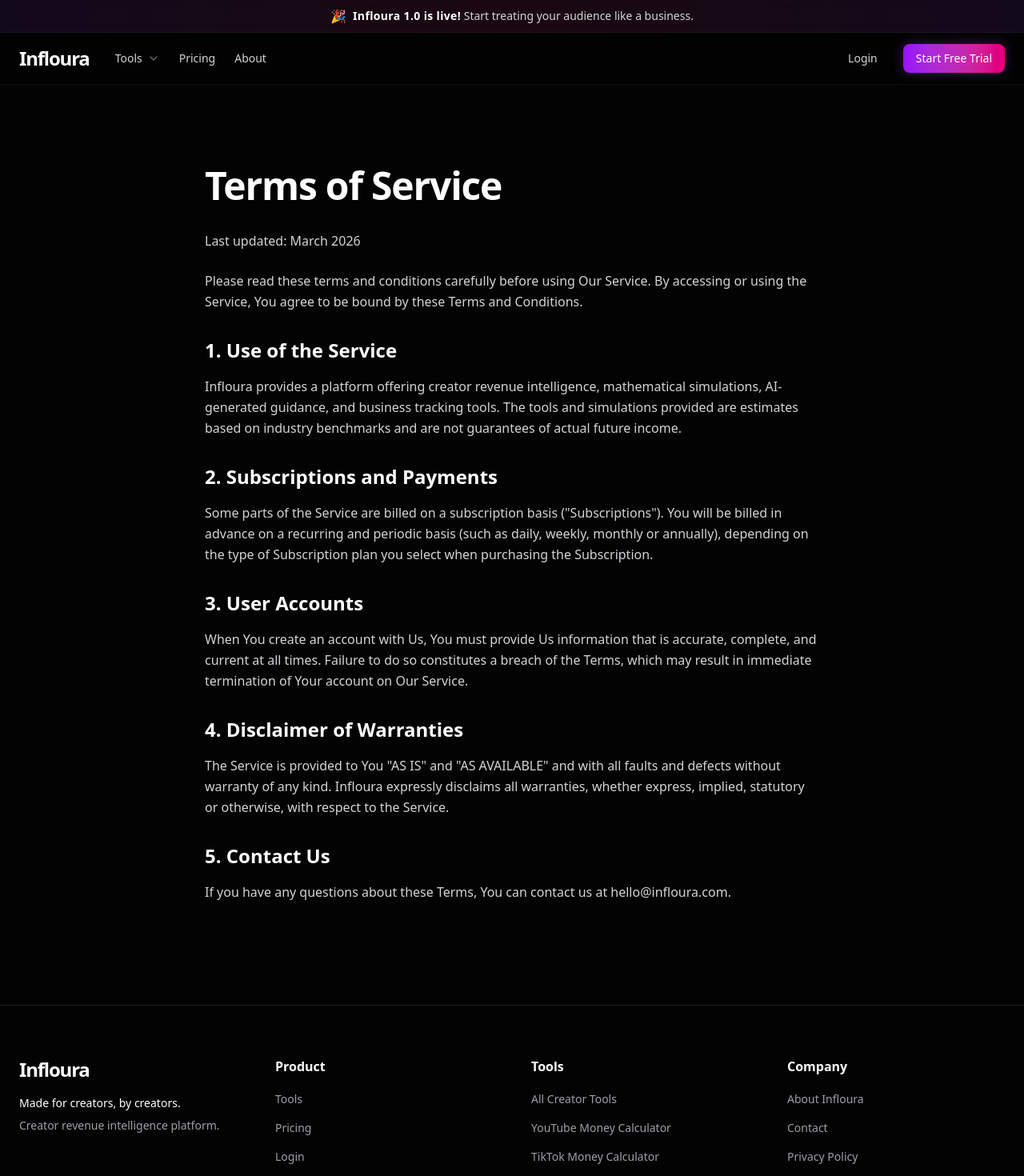
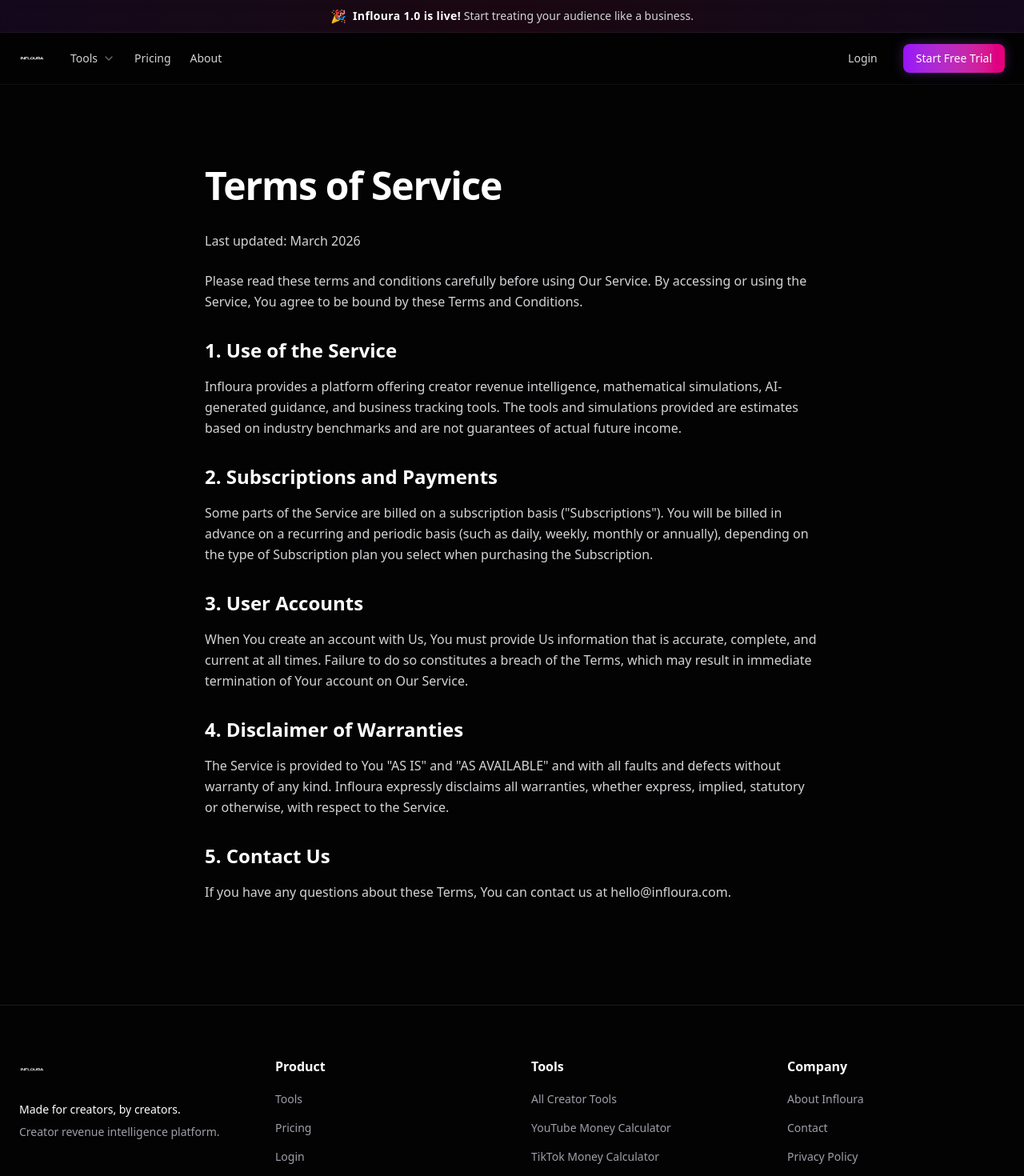
Before and after one commit to yasinozdoganart/infloura, a Next.js app: page /terms in a window 1280 px wide. Shown: the top 1470 px of the page at 80% size. Built offline with nearby package versions, Linux system fonts and the light colour scheme.

Commit message:
feat: replace text with custom INFLOURA logo vector (Header/Footer)

```diff
--- a/components/landing/Footer.tsx
+++ b/components/landing/Footer.tsx
@@ -1,4 +1,5 @@
 import Link from 'next/link'
+import Image from 'next/image'
 
 const productLinks = [
     { name: 'Tools', href: '/tools' },
@@ -31,8 +32,14 @@
                 <div className="grid grid-cols-1 md:grid-cols-2 lg:grid-cols-4 gap-12 mb-16">
                     {/* Brand Column */}
                     <div className="flex flex-col gap-4">
-                        <Link href="/" className="font-bold text-2xl tracking-tighter text-white hover:opacity-80 transition-opacity">
-                            Infloura
+                        <Link href="/" className="hover:opacity-80 transition-opacity flex items-center mb-2">
+                            <Image
+                                src="/logo-white.svg"
+                                alt="Infloura Logo"
+                                width={140}
+                                height={32}
+                                className="h-8 w-auto opacity-90"
+                            />
                         </Link>
                         <div className="text-zinc-400 text-sm space-y-2">
                             <p className="text-white font-medium">Made for creators, by creators.</p>
--- a/components/landing/Header.tsx
+++ b/components/landing/Header.tsx
@@ -1,6 +1,7 @@
 'use client'
 
 import Link from 'next/link'
+import Image from 'next/image'
 import { Button } from '@/components/ui/button'
 import { ChevronDown } from 'lucide-react'
 
@@ -30,8 +31,15 @@
             <header className="w-full bg-[#030303]/80 backdrop-blur-xl border-b border-white/5">
                 <div className="max-w-7xl mx-auto px-6 h-16 flex items-center justify-between">
                     <div className="flex items-center gap-6 md:gap-8">
-                        <Link href="/" className="font-bold text-2xl tracking-tighter text-white leading-none hover:opacity-80 transition-opacity">
-                            Infloura
+                        <Link href="/" className="hover:opacity-80 transition-opacity flex items-center">
+                            <Image
+                                src="/logo-white.svg"
+                                alt="Infloura Logo"
+                                width={140}
+                                height={32}
+                                priority
+                                className="h-8 w-auto"
+                            />
                         </Link>
 
                         {/* Desktop Navigation */}
```
Also changed, not shown: public/logo-white.svg (added).
